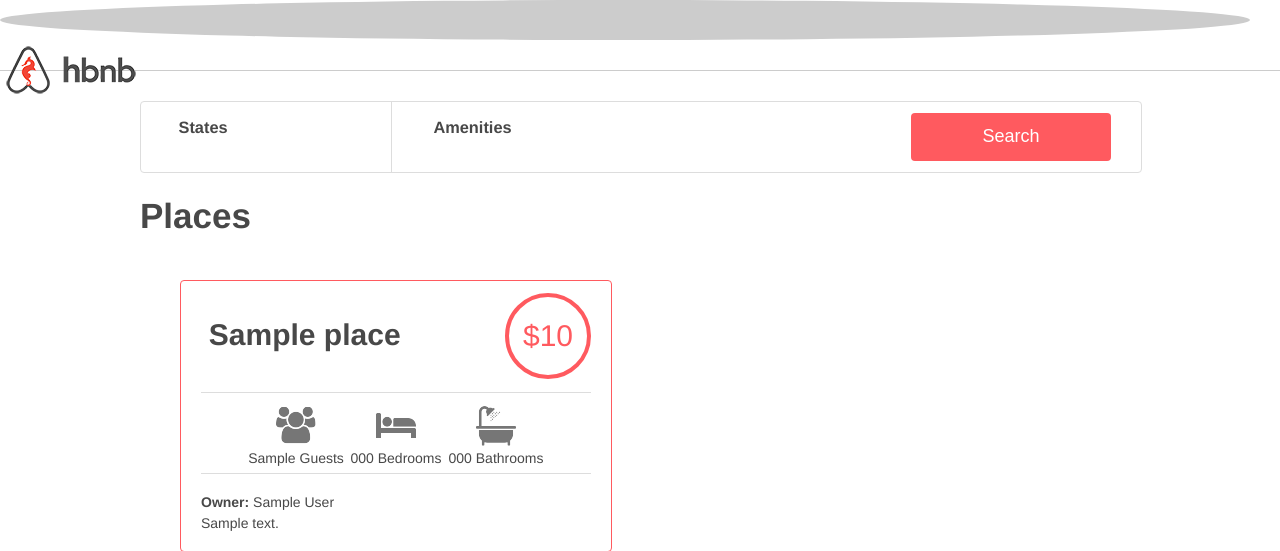
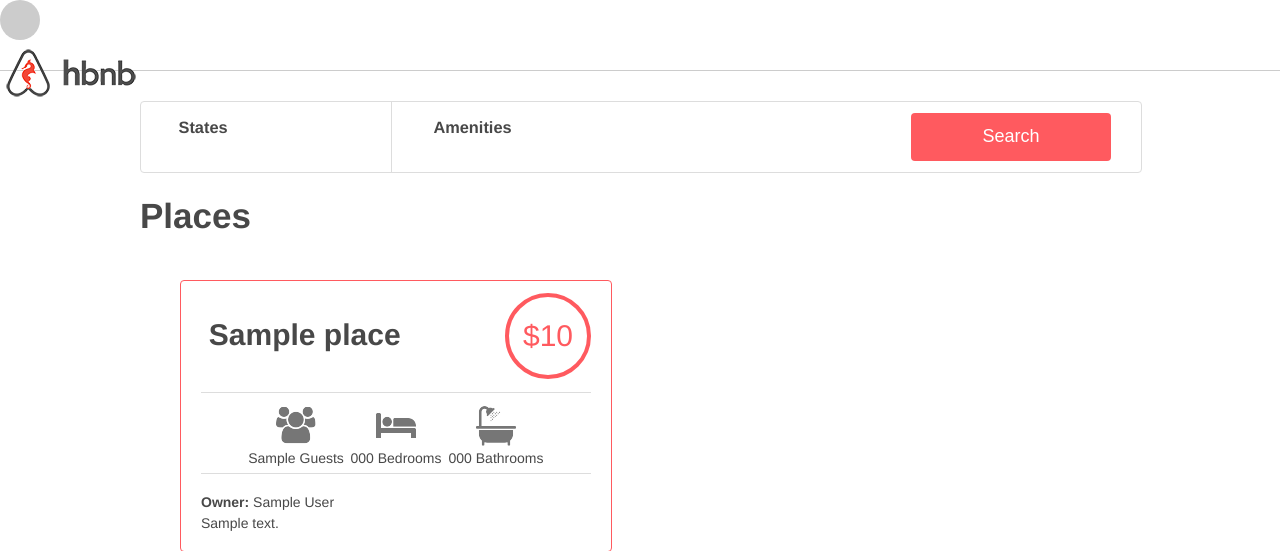
Before and after one commit to matiaszappino/AirBnB_clone_v4, a Flask app: template web_dynamic/templates/2-hbnb.html in a window 1280 px wide. Shown: the top 551 px of the page. Run offline with Flask 2, Linux system fonts and the light colour scheme; the template is opened without the code that fills it: most values are stand-ins (such as "Sample title", 1, 10 or a date in 2020); some libraries are stand-ins or nearby versions.

Commit message:
Fixed Ex 3

```diff
--- a/web_dynamic/static/styles/3-header.css
+++ b/web_dynamic/static/styles/3-header.css
@@ -13,6 +13,8 @@ header #api_status {
     text-align: right;
     border-radius: 50%;
     height: 40px;
+    width: 40px;
+    display: inline-block;
     align-self: center;
     margin-right: 30px;
     background-color: #cccccc;
```
